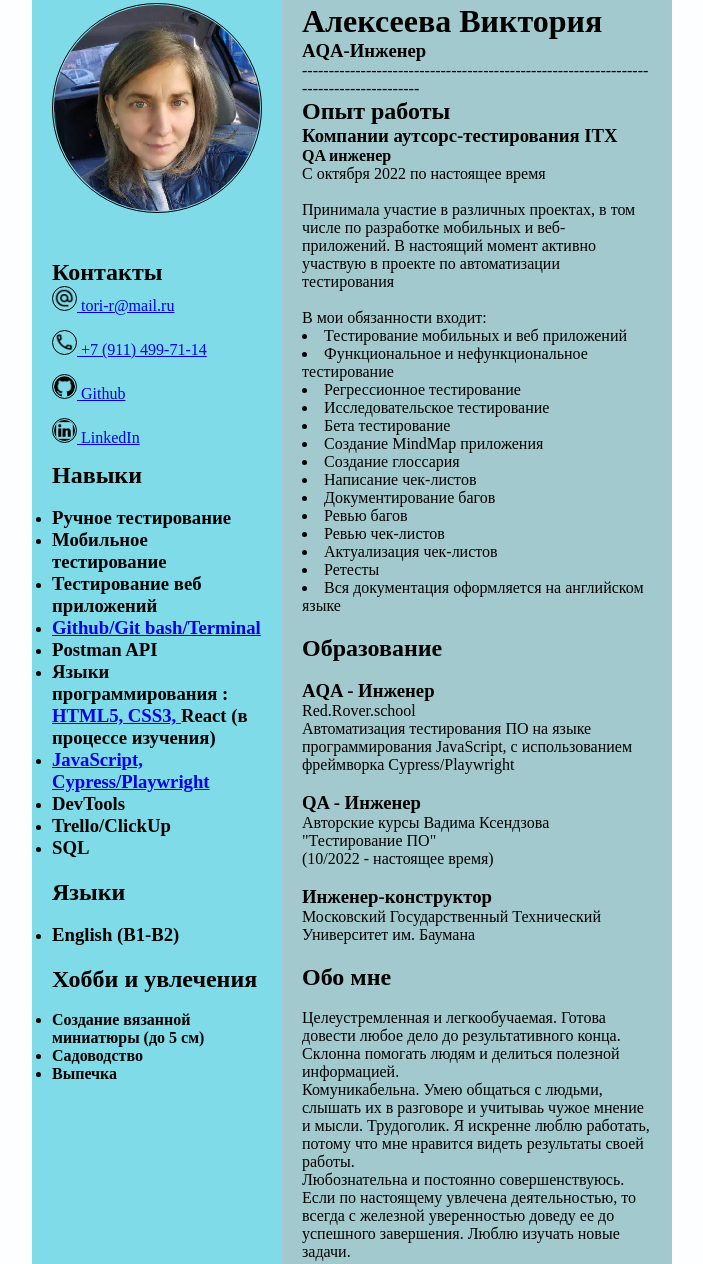
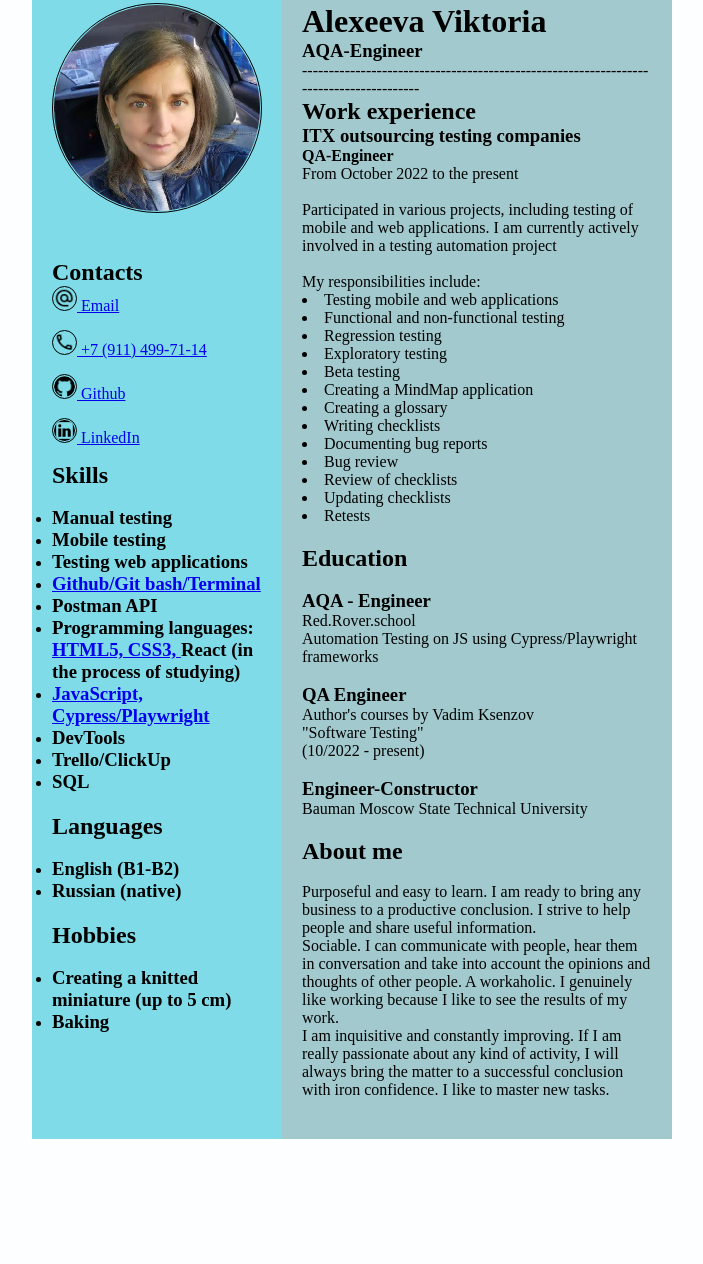
Before and after one commit to alexviktoria/my-cv, a plain HTML site: page index.html in a window 1280 px wide. Shown: the part 17-1281 px from the top of the page, without its empty margins (288-991 px from the left). After the commit the page ends 1156 px from the top, so only its background shows below. Drawn offline with Linux system fonts and the light colour scheme.

Commit message:
CV in English

```diff
--- a/index.html
+++ b/index.html
@@ -1,5 +1,5 @@
 <!DOCTYPE html>
-<html lang="ru">
+<html lang="en">
 
 <head>
     <meta charset="UTF-8">
@@ -15,10 +15,11 @@
                 <img src="my-foto.png" alt="my-foto" class="round" style="width:210px;height:210px;">
             </div>
             <div class="Contacts">
-                <h2><br>Контакты</h2>
+                <h2><br>Contacts</h2>
                 <div class="image">
                     <img src="email.png" alt="email" style="width:25px;height:25px;" <p><a
-                        href="mailto:tori-r@mail.ru?subject=Вопрос по резюме" target="_blank"> tori-r@mail.ru</a></p>
+                        href="mailto:alexviktoria1609@gmail.com?subject=Questions about CV" target="_blank"> Email</a>
+                    </p>
                 </div>
                 <div class="image">
                     <img src="mobile.png" alt="mobile" style="width:25px;height:25px;" <p><a href="tel:+79114997114"
@@ -34,16 +35,16 @@
                 </div>
             </div>
             <div class="Skills">
-                <h2>Навыки</h2>
+                <h2>Skills</h2>
                 <ul><br>
                     <li><b>
-                            <h3>Ручное тестирование</h3>
+                            <h3>Manual testing</h3>
                         </b></li>
                     <li><b>
-                            <h3>Мобильное тестирование</h3>
+                            <h3>Mobile testing</h3>
                         </b></li>
                     <li><b>
-                            <h3>Тестирование веб приложений</h3>
+                            <h3>Testing web applications</h3>
                         </b></li>
                     <li><b>
                             <h3><a href="https://github.com/alexviktoria/Linux-terminal-" target="_blank"> Github/Git
@@ -54,15 +55,15 @@
                             <h3>Postman API</h3>
                         </b></li>
                     <li><b>
-                            <h3>Языки программирования :
+                            <h3>Programming languages:
                                 <a href="https://github.com/alexviktoria/my-cv" targer="_blank">HTML5,
                                     CSS3, </a>
-                                React (в процессе изучения)
+                                React (in the process of studying)
                             </h3>
                         </b></li>
                     <li><b>
                             <h3><a href="https://github.com/alexviktoria/TestCapitalComJSPW" target="_blank">
-                                JavaScript, Cypress/Playwright </a></h3>
+                                    JavaScript, Cypress/Playwright </a></h3>
                         </b></li>
                     <li><b>
                             <h3>DevTools</h3>
@@ -76,105 +77,104 @@
                 </ul>
             </div>
             <div class="Language">
-                <h2>Языки</h2>
+                <h2>Languages</h2>
                 <ul><br>
                     <li>
                         <h3>English (B1-B2)</h3>
                     </li>
+                    <li>
+                        <h3>Russian (native)</h3>
+                    </li>
                 </ul>
             </div>
             <div class="Hobbies">
-                <h2>Хобби и увлечения</h2>
+                <h2>Hobbies</h2>
                 <ul><br>
                     <li>
-                        <h4>Создание вязанной миниатюры (до 5 см)</h4>
+                        <h3>Creating a knitted miniature (up to 5 cm)</h3>
                     </li>
                     <li>
-                        <h4>Садоводство</h4>
-                    </li>
-                    <li>
-                        <h4>Выпечка</h4>
+                        <h3>Baking</h3>
                     </li>
                 </ul>
             </div>
         </div>
         <div class="right">
             <div class="name">
-                <h1>Алексеева Виктория</h1>
+                <h1>Alexeeva Viktoria</h1>
             </div>
             <div class="title">
-                <h3>AQA-Инженер</h3>
+                <h3>AQA-Engineer</h3>
             </div>
             <div class="Experience">
                 <p>---------------------------------------------------------------------------------------</p>
-                <h2>Опыт работы</h2>
-                <h3>Компании аутсорс-тестирования ITX</h3>
-                <h4>QA инженер</h4>
-                <p>С октября 2022 по настоящее время</p>
-                <ul><br>Принимала участие в различных проектах,
-                    в том числе по разработке мобильных и веб-приложений.
-                    В настоящий момент активно участвую в проекте по автоматизации тестирования</ul>
-                <ul><br>В мои обязанности входит:</ul>
-                <li>Тестирование мобильных и веб приложений</li>
-                <li>Функциональное и нефункциональное тестирование</li>
-                <li>Регрессионное тестирование</li>
-                <li>Исследовательское тестирование</li>
-                <li>Бета тестирование</li>
-                <li>Создание MindMap приложения</li>
-                <li>Создание глоссария</li>
-                <li>Написание чек-листов</li>
-                <li>Документирование багов</li>
-                <li>Ревью багов</li>
-                <li>Ревью чек-листов</li>
-                <li>Актуализация чек-листов</li>
-                <li>Ретесты</li>
-                <li>Вся документация оформляется на английском языке</li>
+                <h2>Work experience</h2>
+                <h3>ITX outsourcing testing companies</h3>
+                <h4>QA-Engineer</h4>
+                <p>From October 2022 to the present</p>
+                <ul><br>Participated in various projects,
+                    including testing of mobile and web applications. I am currently actively involved in a testing
+                    automation project</ul>
+                <ul><br>My responsibilities include:</ul>
+                <li>Testing mobile and web applications</li>
+                <li>Functional and non-functional testing</li>
+                <li>Regression testing</li>
+                <li>Exploratory testing</li>
+                <li>Beta testing</li>
+                <li>Creating a MindMap application</li>
+                <li>Creating a glossary</li>
+                <li>Writing checklists</li>
+                <li>Documenting bug reports</li>
+                <li>Bug review</li>
+                <li>Review of checklists</li>
+                <li>Updating checklists</li>
+                <li>Retests</li>
             </div>
             <div class="Education">
-                <h2>Образование</h2>
+                <h2>Education</h2>
                 <table>
                     <tr>
                         <p><br>
-                        <h3>AQA - Инженер</h3>
+                        <h3>AQA - Engineer</h3>
                         </p>
                     </tr>
                     <p> Red.Rover.school <br>
-                        Автоматизация тестирования ПО на языке программирования JavaScript, c использованием фреймворка
-                        Cypress/Playwright
+                        Automation Testing on JS using Cypress/Playwright frameworks
                     </p>
                     <tr>
                         <p><br>
-                        <h3>QA - Инженер</h3>
+                        <h3>QA Engineer</h3>
                         </p>
                     </tr>
                     <tr>
-                        <p>Авторские курсы Вадима Ксендзова
-                            <br> "Тестирование ПО"
+                        <p>Author's courses by Vadim Ksenzov
+                            <br> "Software Testing"
                         </p>
-                        <p>(10/2022 - настоящее время) </p>
+                        <p>(10/2022 - present) </p>
                     </tr>
                     <tr>
                         <p><br>
-                        <h3>Инженер-конструктор</h3>
+                        <h3>Engineer-Constructor</h3>
                         </p>
                     </tr>
                     <tr>
-                        <p>Московский Государственный Технический Университет им. Баумана</p>
+                        <p>Bauman Moscow State Technical University</p>
                     </tr>
                     </tr>
                 </table>
             </div>
             <div class="Summary">
-                <h2>Обо мне</h2>
+                <h2>About me</h2>
                 <p><br>
-                    Целеустремленная и легкообучаемая. Готова довести любое дело до результативного конца.
-                    Склонна помогать людям и делиться полезной информацией. </p>
-                <p> Комуникабельна. Умею общаться с людьми, слышать их в разговоре и учитываь чужое мнение и мысли.
-                    Трудоголик. Я искренне люблю работать, потому что мне
-                    нравится видеть результаты своей работы.</p>
-                <p> Любознательна и постоянно совершенствуюсь. Если по настоящему увлечена деятельностью, то всегда с
-                    железной
-                    уверенностью доведу ее до успешного завершения. Люблю изучать новые задачи.
+                    Purposeful and easy to learn. I am ready to bring any business to a productive conclusion.
+                    I strive to help people and share useful information. </p>
+                <p> Sociable. I can communicate with people, hear them in conversation and take into account the
+                    opinions and thoughts of other people.
+                    A workaholic. I genuinely like working because I
+                    like to see the results of my work.</p>
+                <p> I am inquisitive and constantly improving. If I am really passionate about any kind of activity, I
+                    will always
+                    bring the matter to a successful conclusion with iron confidence. I like to master new tasks.
                 </p>
             </div>
 </body>
```
